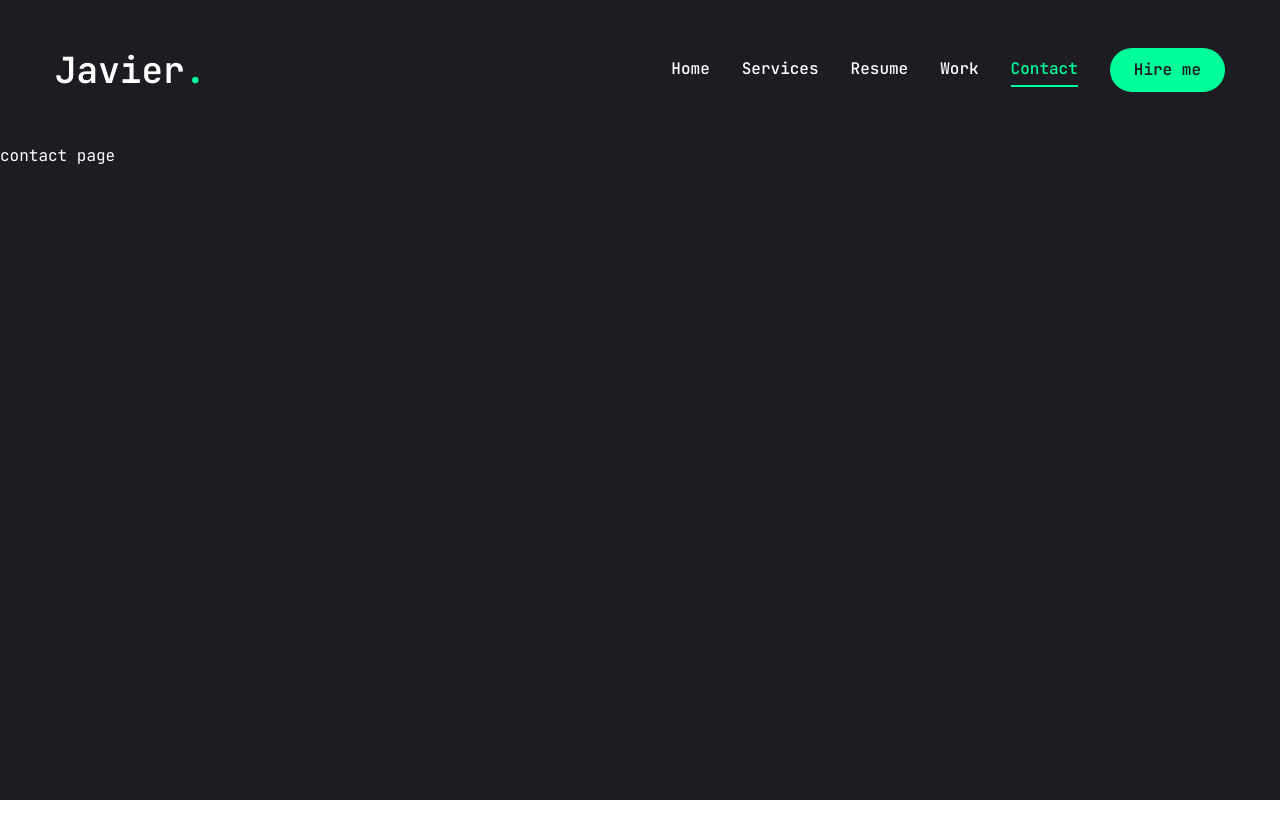
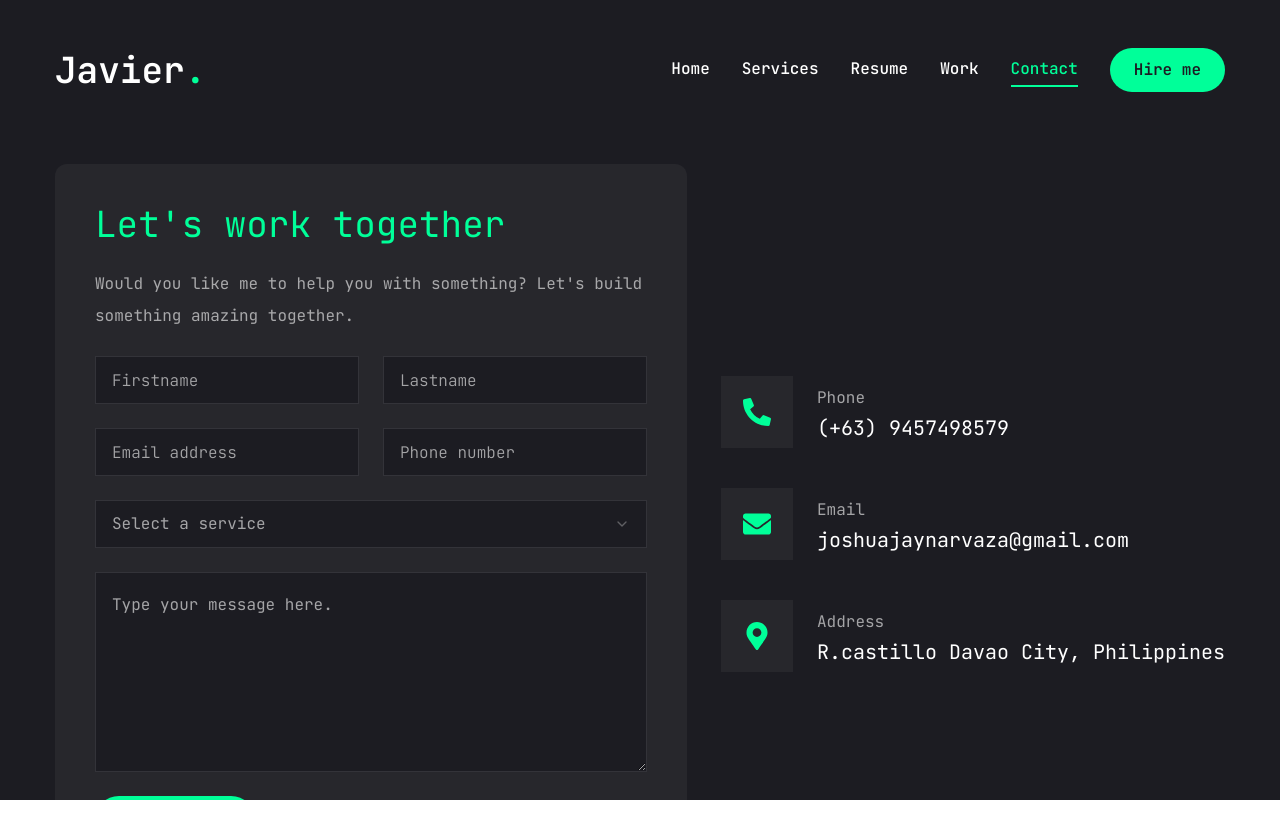
Before and after one commit to shintakino/Portfolio-main, a Next.js app: page /contact in a window 1280 px wide. Shown: the top 838 px of the page. Before the commit the page ends 800 px from the top, so only its background shows below. Built offline with nearby package versions, Linux system fonts and the light colour scheme.

Commit message:
Contact Page Implemented

```diff
--- a/app/contact/page.jsx
+++ b/app/contact/page.jsx
@@ -1,8 +1,117 @@
-import React from 'react'
+"use client";
+
+import { Button } from "@/components/ui/button";
+import { Input } from "@/components/ui/input";
+import { Textarea } from "@/components/ui/textarea";
+
+import {
+  Select,
+  SelectContent,
+  SelectGroup,
+  SelectItem,
+  SelectLabel,
+  SelectTrigger,
+  SelectValue,
+} from "@/components/ui/select";
+
+import {FaPhoneAlt, FaEnvelope, FaMapMarkerAlt} from "react-icons/fa";
+
+const info = [
+  {
+    icon: <FaPhoneAlt />,
+    title: "Phone",
+    description: "(+63) 9457498579",
+  },
+  {
+    icon: <FaEnvelope />,
+    title: "Email",
+    description: "joshuajaynarvaza@gmail.com",
+  },
+  {
+    icon: <FaMapMarkerAlt />,
+    title: "Address",
+    description: "R.castillo Davao City, Philippines",
+  },
+];
+
+import { motion } from "framer-motion";
 
 const Contact = () => {
   return (
-    <div>contact page</div>
+    <motion.section
+    initial={{opacity: 0}}
+    animate={{
+      opacity: 1,
+      transition: {delay: 2.4, duration: 0.4, ease: 'easeIn'},
+    }}
+    className="py-6"
+    >
+     <div className="container mx-auto">
+      <div className="flex flex-col xl:flex-row gap-[30px]">
+        {/*Form */}
+        <div className="xl:w-[54%] order-2 xl:order-none">
+          <form className="flex flex-col gap-6 p-10 bg-[#27272c] rounded-xl">
+            <h3 className="text-4xl text-accent">
+              Let's work together
+            </h3>
+            <p className="text-white/60">
+              Would you like me to help you with something? Let's build something amazing together.
+            </p>
+            {/*Input Fields */}
+            <div className="grid grid-cols-1 md:grid-cols-2 gap-6">
+              <Input type="firstname" placeholder="Firstname"/>
+              <Input type="lastname" placeholder="Lastname"/>
+              <Input type="email" placeholder="Email address"/>
+              <Input type="phone" placeholder="Phone number"/>
+            </div>
+            {/*Select Fields */}
+            <Select>
+             <SelectTrigger className="w-full">
+              <SelectValue placeholder="Select a service"/>
+             </SelectTrigger>
+             <SelectContent>
+              <SelectGroup>
+                <SelectLabel>
+                  Select a service
+                </SelectLabel>
+                <SelectItem value="est">Web Development</SelectItem>
+                <SelectItem value="cst">IOT Development</SelectItem>
+                <SelectItem value="est">Software Development</SelectItem>
+              </SelectGroup>
+             </SelectContent>
+            </Select>
+            {/*Text Area */}
+            <Textarea
+            className="h-[200px]"
+            placeholder="Type your message here."
+            />
+            {/*Send Button*/}
+            <Button size='md' className="max-w-40">Send message</Button>
+          </form>
+        </div>
+        {/*Info */}
+        <div className="flex-1 flex items-center xl:justify-end order-1
+        xl:order-none mb-8 xl:mb-0">
+          <ul className="flex flex-col gap-10">
+            {info.map((item,index)=>{
+              return (
+               <li key={index} className="flex items-center gap-6">
+                <div className="w-[52px] h-[52px] xl:w-[72px] xl:h-[72px]
+                bg-[#27272c] text-accent rounded-md flex items-center justify-center">
+                  <div className="text-[28px]">{item.icon}</div>
+                </div>
+                <div className="flex-1">
+                  <p className="text-white/60">{item.title}</p>
+                  <h3 className="text-xl">{item.description}</h3>
+                </div>
+               </li>
+              );
+            })}
+          </ul>
+        </div>
+      </div>
+     </div>
+    </motion.section>
   )
 }
 
--- a/components/ui/input.jsx
+++ b/components/ui/input.jsx
@@ -7,7 +7,7 @@
     (<input
       type={type}
       className={cn(
-        "flex h-10 w-full rounded-md border border-slate-200 bg-white px-3 py-2 text-sm ring-offset-white file:border-0 file:bg-transparent file:text-sm file:font-medium placeholder:text-slate-500 focus-visible:outline-none focus-visible:ring-2 focus-visible:ring-slate-950 focus-visible:ring-offset-2 disabled:cursor-not-allowed disabled:opacity-50 dark:border-slate-800 dark:bg-slate-950 dark:ring-offset-slate-950 dark:placeholder:text-slate-400 dark:focus-visible:ring-slate-300",
+        "flex h-[48px] rounded-md border border-white/10 focus:border-accent font-light bg-primary px-4 py-5 text-base placeholder:text-white/60 outline-none",
         className
       )}
       ref={ref}
--- a/components/ui/select.jsx
+++ b/components/ui/select.jsx
@@ -16,7 +16,7 @@
   <SelectPrimitive.Trigger
     ref={ref}
     className={cn(
-      "flex h-10 w-full items-center justify-between rounded-md border border-slate-200 bg-white px-3 py-2 text-sm ring-offset-white placeholder:text-slate-500 focus:outline-none focus:ring-2 focus:ring-slate-950 focus:ring-offset-2 disabled:cursor-not-allowed disabled:opacity-50 [&>span]:line-clamp-1 dark:border-slate-800 dark:bg-slate-950 dark:ring-offset-slate-950 dark:placeholder:text-slate-400 dark:focus:ring-slate-300",
+      "flex h-[48px] w-full items-center justify-between rounded-md border border-white/10 bg-primary px-4 py-5 text-base text-white/60 placeholder:text-white/10 focus:border-accent outline-none",
       className
     )}
     {...props}>
@@ -54,7 +54,7 @@
     <SelectPrimitive.Content
       ref={ref}
       className={cn(
-        "relative z-50 max-h-96 min-w-[8rem] overflow-hidden rounded-md border border-slate-200 bg-white text-slate-950 shadow-md data-[state=open]:animate-in data-[state=closed]:animate-out data-[state=closed]:fade-out-0 data-[state=open]:fade-in-0 data-[state=closed]:zoom-out-95 data-[state=open]:zoom-in-95 data-[side=bottom]:slide-in-from-top-2 data-[side=left]:slide-in-from-right-2 data-[side=right]:slide-in-from-left-2 data-[side=top]:slide-in-from-bottom-2 dark:border-slate-800 dark:bg-slate-950 dark:text-slate-50",
+        "relative z-50 max-h-96 min-w-[8rem] overflow-hidden rounded-md border border-white/10 bg-primary text-white shadow-md data-[state=open]:animate-in data-[state=closed]:animate-out data-[state=closed]:fade-out-0 data-[state=open]:fade-in-0 data-[state=closed]:zoom-out-95 data-[state=open]:zoom-in-95 data-[side=bottom]:slide-in-from-top-2 data-[side=left]:slide-in-from-right-2 data-[side=right]:slide-in-from-left-2 data-[side=top]:slide-in-from-bottom-2 dark:border-slate-800 dark:bg-slate-950 dark:text-slate-50",
         position === "popper" &&
           "data-[side=bottom]:translate-y-1 data-[side=left]:-translate-x-1 data-[side=right]:translate-x-1 data-[side=top]:-translate-y-1",
         className
@@ -85,7 +85,7 @@
   <SelectPrimitive.Item
     ref={ref}
     className={cn(
-      "relative flex w-full cursor-default select-none items-center rounded-sm py-1.5 pl-8 pr-2 text-sm outline-none focus:bg-slate-100 focus:text-slate-900 data-[disabled]:pointer-events-none data-[disabled]:opacity-50 dark:focus:bg-slate-800 dark:focus:text-slate-50",
+      "relative flex w-full cursor-default select-none items-center rounded-sm py-1.5 pl-8 pr-2 text-sm outline-none focus:bg-accent focus:text-primary data-[disabled]:pointer-events-none data-[disabled]:opacity-50 dark:focus:bg-slate-800 dark:focus:text-slate-50",
       className
     )}
     {...props}>
--- a/components/ui/textarea.jsx
+++ b/components/ui/textarea.jsx
@@ -6,7 +6,7 @@
   return (
     (<textarea
       className={cn(
-        "flex min-h-[80px] w-full rounded-md border border-slate-200 bg-white px-3 py-2 text-sm ring-offset-white placeholder:text-slate-500 focus-visible:outline-none focus-visible:ring-2 focus-visible:ring-slate-950 focus-visible:ring-offset-2 disabled:cursor-not-allowed disabled:opacity-50 dark:border-slate-800 dark:bg-slate-950 dark:ring-offset-slate-950 dark:placeholder:text-slate-400 dark:focus-visible:ring-slate-300",
+        "flex min-h-[80px] w-full rounded-md border border-white/10 bg-primary px-4 py-5 text-base placeholder:text-white/60 focus-visible:outline-none focus-visible:ring-1 focus-visible:ring-accent focus-visible:ring-offset-0 disabled:cursor-not-allowed disabled:opcity-50",
         className
       )}
       ref={ref}
```
